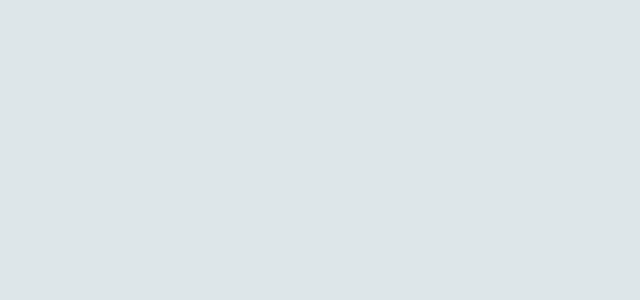
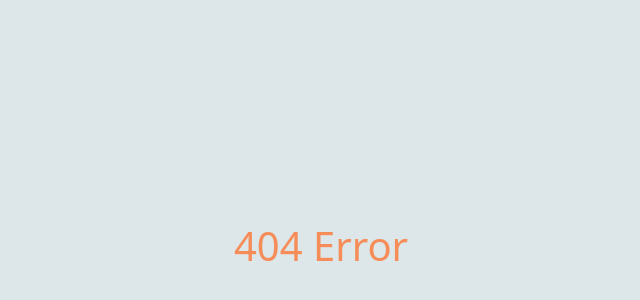
Before and after one commit to Gabriel-Karajallo/insinno-app, an Angular app: page /404 in a window 1280 px wide. Before the commit this address led to /. Shown: the part 150-450 px from the top of the page, without its empty margins (319-959 px from the left). Built offline with nearby package versions, Linux system fonts and the light colour scheme.

Commit message:
app-insinno

```diff
--- a/src/app/auth/auth-routing.module.ts
+++ b/src/app/auth/auth-routing.module.ts
@@ -7,7 +7,8 @@ import { RegisterPageComponent } from './pages/register-page/register-page.compo
 const routes: Routes = [
   { path: 'login', component: LoginPageComponent },
   { path: 'register', component: RegisterPageComponent },
-  {path: '', redirectTo: 'login', pathMatch: 'full'}
+  { path: '', redirectTo: 'login', pathMatch: 'full' },
+  { path:'**', redirectTo: '404' }
 ];
 
 @NgModule({
--- a/src/app/auth/pages/login-page/login-page.component.html
+++ b/src/app/auth/pages/login-page/login-page.component.html
@@ -17,7 +17,7 @@
         <button type="submit" class="btn btn-primary btn-block">Iniciar Sesión</button>
         </div>
         <div class="text-center mt-4 parrafo">
-          <p class="mb-0">¿No tienes cuenta? <a href="" class="">Regístrate</a></p>
+          <p class="mb-0">¿No tienes cuenta? <a [routerLink]="['/auth/register']" routerLinkActive="router-link-active"  href="" class="">Regístrate</a></p>
         </div>
       </form>
     </div>
--- a/src/app/auth/pages/register-page/register-page.component.html
+++ b/src/app/auth/pages/register-page/register-page.component.html
@@ -32,7 +32,7 @@
         <button type="submit" class="btn btn-primary btn-block">Registrarse</button>
         </div>
         <div class="text-center mt-3 parrafo">
-          <p class="mb-0">¿Ya tienes una cuenta? <a href="/registro" class="">Iniciar Sesión</a></p>
+          <p class="mb-0">¿Ya tienes una cuenta? <a [routerLink]="['/auth/login']" href="/registro" class="">Iniciar Sesión</a></p>
         </div>
       </form>
     </div>
--- a/src/app/shared/pages/error404-page/error404-page.component.css
+++ b/src/app/shared/pages/error404-page/error404-page.component.css
@@ -0,0 +1,3 @@
+h1{
+  color: rgba(250, 124, 61, 0.842);
+}
--- a/src/app/shared/pages/error404-page/error404-page.component.html
+++ b/src/app/shared/pages/error404-page/error404-page.component.html
@@ -1 +1,3 @@
-<p>error404-page works!</p>
+<div class="container d-flex align-items-center justify-content-center vh-100">
+  <h1>404 Error</h1>
+</div>
```
Also changed, not shown: src/app/app-routing.module.ts (+6 -1 lines).
